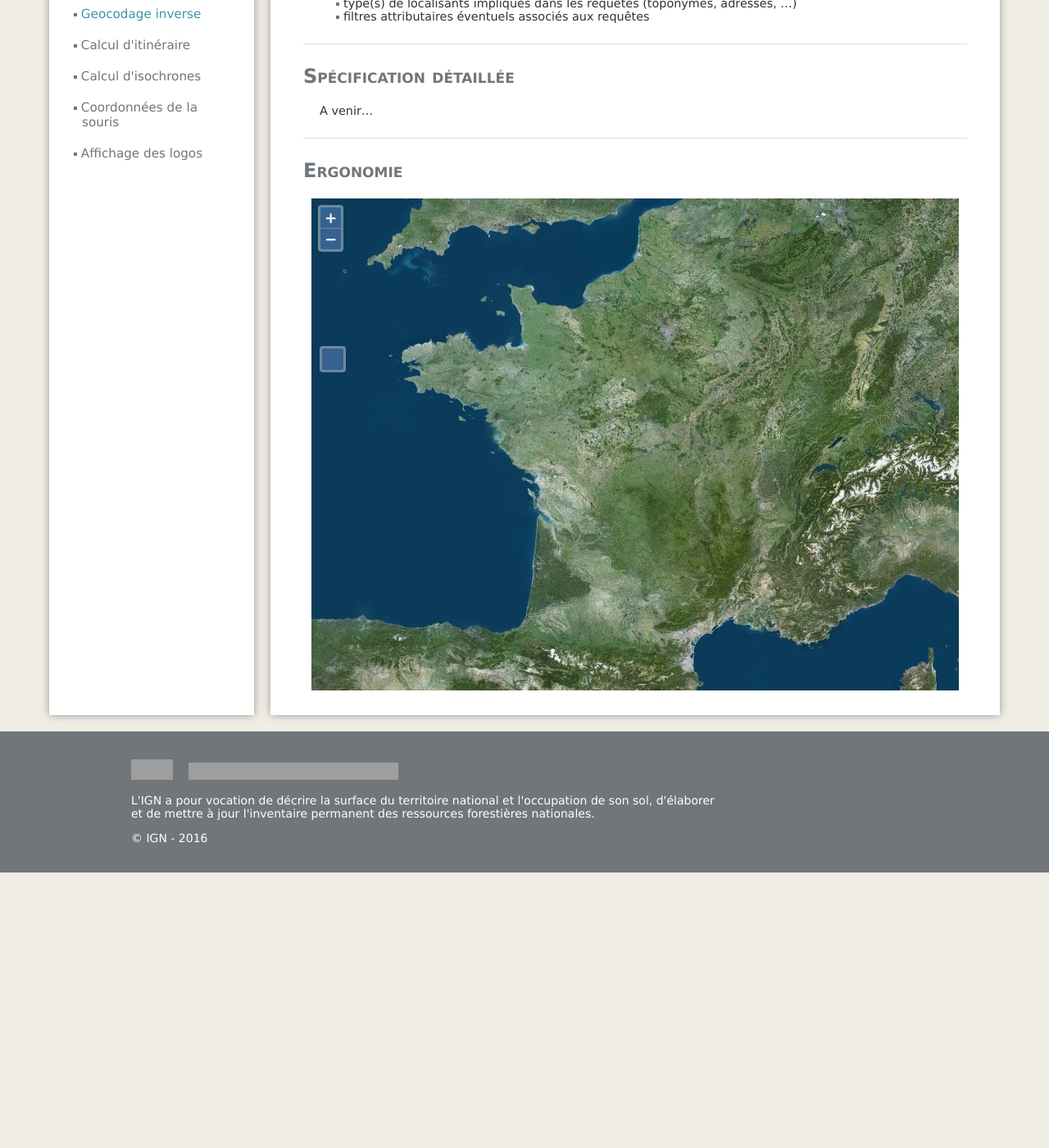
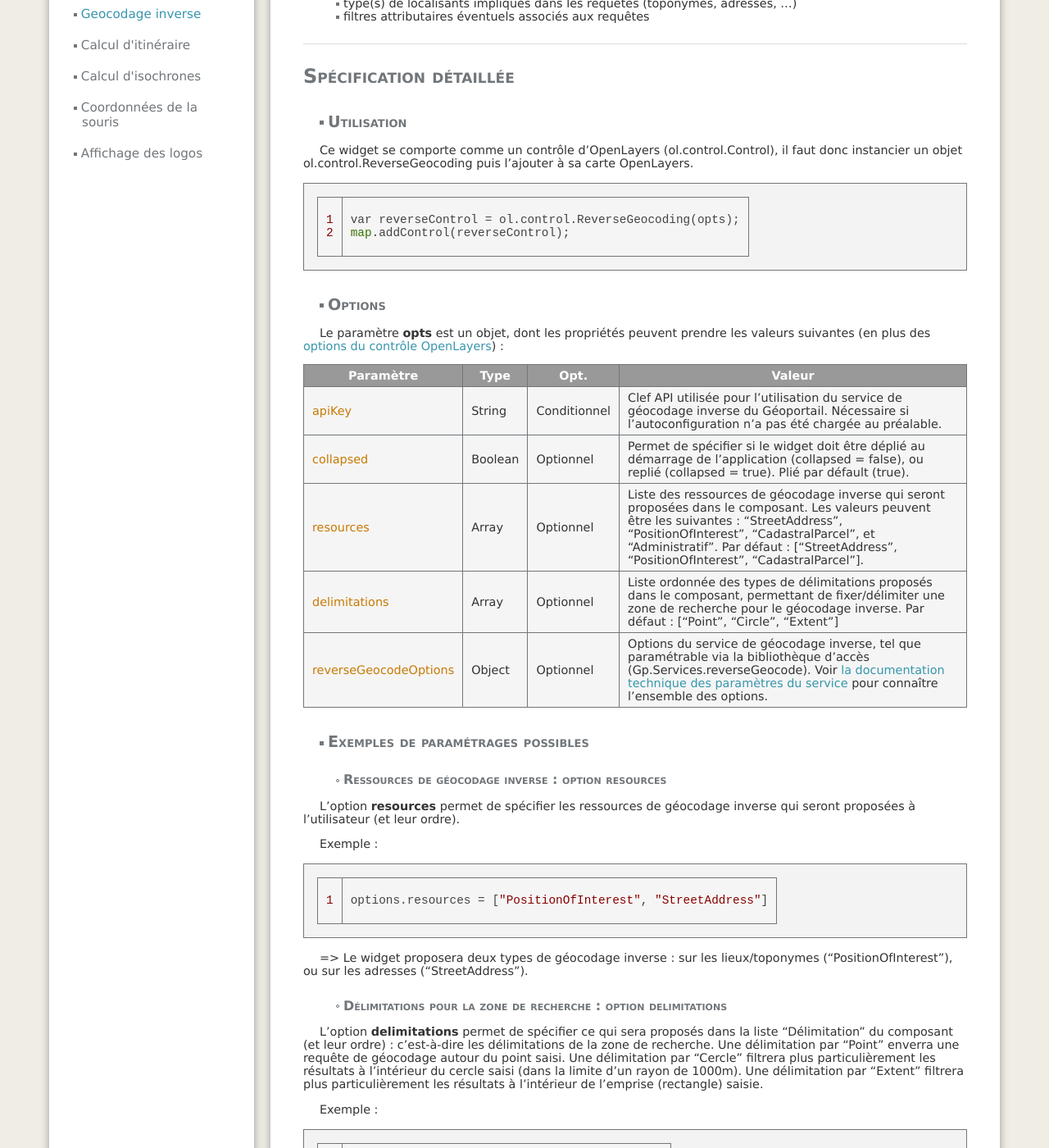
Before and after one commit to IGNF/evolution-apigeoportail, a Jekyll site: the page built from ol3/ol3-reverseGeocode.md, in a window 1280 px wide and 1400 px high, scrolled down 534 px. Shown: the whole window at 82% size. Built offline with Jekyll 4.4.1, drawn with Linux system fonts in a browser that asks for light colours; nearby versions of some CDN libraries; some web fonts are replaced; before the commit the page ends 1598 px from its top, so only the background shows below that; some of the changed text lies outside the part shown; grey boxes are pictures that could not be loaded.

Commit message:
ajout description reverseGeocoding + mise à jour urls

````diff
--- a/ol3/ol3-reverseGeocode.md
+++ b/ol3/ol3-reverseGeocode.md
@@ -24,7 +24,58 @@ En terme de mise en oeuvre par le développeur, la création du widget doit perm
 
 ## Spécification détaillée
 
-A venir...
+### Utilisation
+
+Ce widget se comporte comme un contrôle d'OpenLayers (ol.control.Control), il faut donc instancier un objet ol.control.ReverseGeocoding puis l'ajouter à sa carte OpenLayers.
+
+``` javascript
+var reverseControl = ol.control.ReverseGeocoding(opts);
+map.addControl(reverseControl);
+```
+
+### Options
+
+Le paramètre **opts** est un objet, dont les propriétés peuvent prendre les valeurs suivantes (en plus des [options du contrôle OpenLayers](http://openlayers.org/en/v3.14.2/apidoc/ol.control.Control.html)) :
+
+Paramètre     |  Type    |    Opt.   | Valeur
+-|-|-|-|
+apiKey                | String  | Conditionnel | Clef API utilisée pour l’utilisation du service de géocodage inverse du Géoportail. Nécessaire si l'autoconfiguration n'a pas été chargée au préalable.
+collapsed             | Boolean | Optionnel | Permet de spécifier si le widget doit être déplié au démarrage de l'application (collapsed = false), ou replié (collapsed = true). Plié par défault (true).
+resources             | Array   | Optionnel | Liste des ressources de géocodage inverse qui seront proposées dans le composant. Les valeurs peuvent être les suivantes : "StreetAddress", "PositionOfInterest", "CadastralParcel", et "Administratif". Par défaut : ["StreetAddress", "PositionOfInterest", "CadastralParcel"].
+delimitations         | Array   | Optionnel | Liste ordonnée des types de délimitations proposés dans le composant, permettant de fixer/délimiter une zone de recherche pour le géocodage inverse. Par défaut : ["Point", "Circle", "Extent"]
+reverseGeocodeOptions | Object  | Optionnel | Options du service de géocodage inverse, tel que paramétrable via la bibliothèque d'accès (Gp.Services.reverseGeocode). Voir [la documentation technique des paramètres du service](http://ignf.github.io/geoportal-access-lib/v1.0.0-beta.1/jsdoc/module-Services.html#~reverseGeocode) pour connaître l'ensemble des options.
+
+### Exemples de paramétrages possibles
+
+#### Ressources de géocodage inverse : option **resources**
+
+L'option **resources** permet de spécifier les ressources de géocodage inverse qui seront proposées à l'utilisateur (et leur ordre).
+
+Exemple :
+
+``` javascript
+options.resources = ["PositionOfInterest", "StreetAddress"]
+```
+=> Le widget proposera deux types de géocodage inverse : sur les lieux/toponymes ("PositionOfInterest"), ou sur les adresses ("StreetAddress").
+
+#### Délimitations pour la zone de recherche : option **delimitations**
+
+L'option **delimitations** permet de spécifier ce qui sera proposés dans la liste "Délimitation" du composant (et leur ordre) : c'est-à-dire les délimitations de la zone de recherche.
+Une délimitation par "Point" enverra une requête de géocodage autour du point saisi.
+Une délimitation par "Cercle" filtrera plus particulièrement les résultats à l'intérieur du cercle saisi (dans la limite d'un rayon de 1000m).
+Une délimitation par "Extent" filtrera plus particulièrement les résultats à l'intérieur de l'emprise (rectangle) saisie.
+
+Exemple :
+
+``` javascript
+options.delimitations = ["Circle", "Extent"]
+```
+=> Le widget proposera deux types de délimitations : par cercle et par étendue (dans cet ordre).
+
+``` javascript
+options.delimitations = ["Point"]
+```
+=> Le widget proposera un seul type de délimitation : par pointage sur la carte.
 
 ## Ergonomie
 
@@ -36,7 +87,7 @@ A venir...
                 <button class="ol-zoom-out" type="button" title="Zoom out">−</button>
             </div>
 
-            <!-- REVERSE GOECODING -->
+            <!-- REVERSE GEOCODING -->
 
             <div id="GPreverseGeocoding" class="GPwidget">
 
@@ -69,26 +120,6 @@ A venir...
                                 <option>Dessiner une emprise</option>
                             </select>
                         </div>
-                        <!-- Hidden checkbox + label for showing filters -->
-                        <input type="checkbox" id="GPshowReverseGeocodingFilters" />
-                        <label for="GPshowReverseGeocodingFilters" id="GPshowReverseGeocodingFiltersPicto" class="GPshowMoreOptions GPshowReverseGeocodingFiltersPicto" title="Filtres"></label>
-                        <!-- Search filters -->
-                        <div id="GPreverseGeocodingFilters">
-                            <span class="GPreverseGeocodingFiltersLabel">Filtres de recherche</span>
-                            <!-- Research filters are filled in Javascript depending on developer choice -->
-                            <div class="GPflexInput">
-                                <label for="GPreverseGeocodingFilter1" class="GPreverseGeocodingFilterLabel">Rue</label>
-                                <input type="text" id="GPreverseGeocodingFilter1" class="GPreverseGeocodingFilterInput" />
-                            </div>
-                            <div class="GPflexInput">
-                                <label for="GPreverseGeocodingFilter2" class="GPreverseGeocodingFilterLabel">Code postal</label>
-                                <input type="text" id="GPreverseGeocodingFilter2" class="GPreverseGeocodingFilterInput" />
-                            </div>
-                            <div class="GPflexInput">
-                                <label for="GPreverseGeocodingFilter3" class="GPreverseGeocodingFilterLabel">Ville</label>
-                                <input type="text" id="GPreverseGeocodingFilter3" class="GPreverseGeocodingFilterInput" />
-                            </div>
-                        </div>
                         <input type="submit" id="GPreverseGeocodingSubmit" class="GPinputSubmit" value="Chercher" />
                     </form>
                 </div>
````
Also changed, not shown: ol3/ol3-autoconf.md (+1 -1 lines), ol3/ol3-isocurve.md (+2 -2 lines), ol3/ol3-route.md (+2 -3 lines), ol3/ol3-searchEngine.md (+2 -2 lines).
